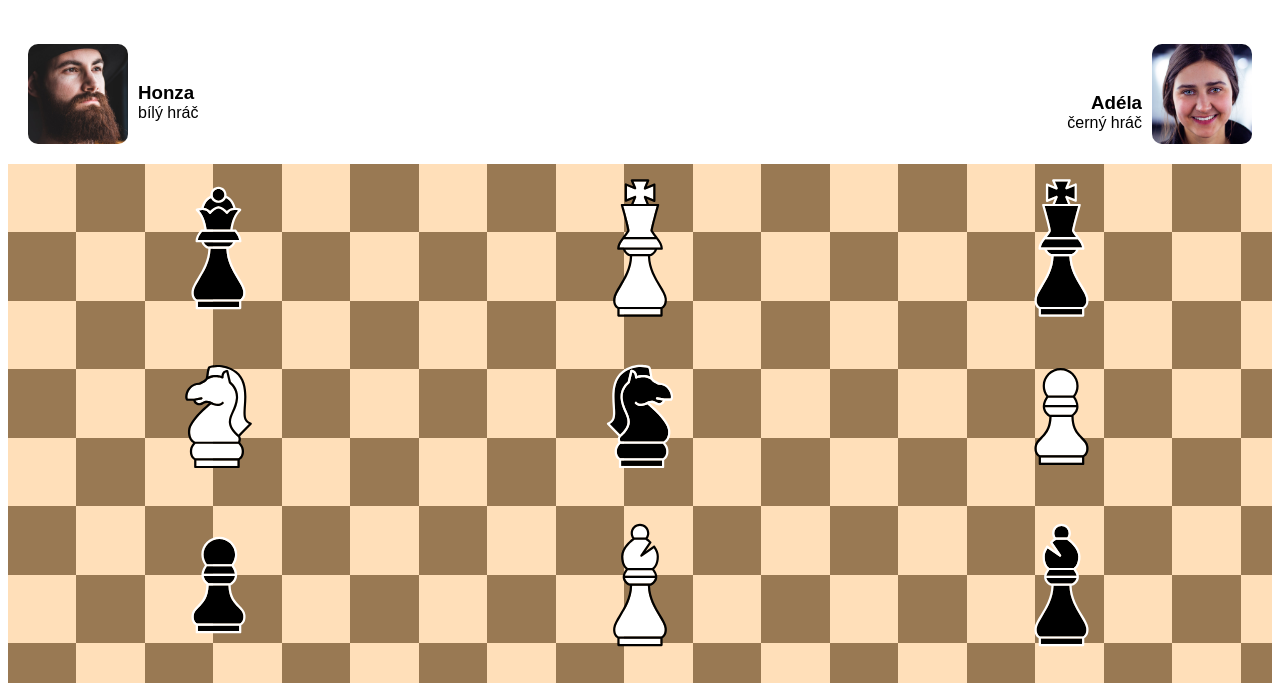
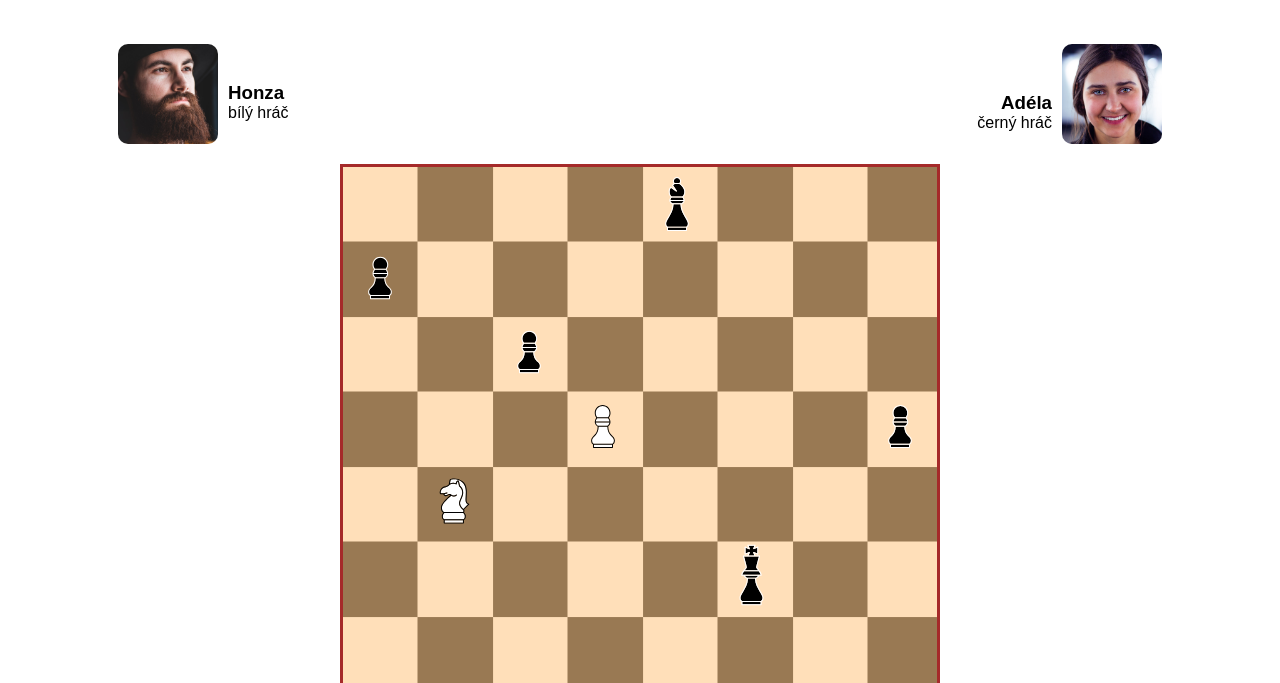
Before and after one commit to flyingandi/sachy-flyingandi, a plain HTML site: page index.html in a window 1280 px wide. Shown: the part 75-758 px from the top of the page. Drawn offline with Linux system fonts and the light colour scheme.

Commit message:
Figurky na místě

```diff
--- a/index.html
+++ b/index.html
@@ -37,7 +37,9 @@
 		<img src="obrazky/figurky/kun-bila.svg" id="kun-bila" alt="kun-bila">
 		<img src="obrazky/figurky/kun-cerna.svg" id="kun-cerna" alt="kun-cerna">
 		<img src="obrazky/figurky/pesec-bila.svg" id="pesec-bila" alt="pesec-bila">
-		<img src="obrazky/figurky/pesec-cerna.svg" id="pesec-cerna" alt="pesec-cerna">
+		<img src="obrazky/figurky/pesec-cerna.svg" id="pesec-cerna1" alt="pesec-cerna">
+		<img src="obrazky/figurky/pesec-cerna.svg" id="pesec-cerna2" alt="pesec-cerna">
+		<img src="obrazky/figurky/pesec-cerna.svg" id="pesec-cerna3" alt="pesec-cerna">
 		<img src="obrazky/figurky/strelec-bila.svg" id="strelec-bila" alt="strelec-bila">
 		<img src="obrazky/figurky/strelec-cerna.svg" id="strelec-cerna" alt="strelec-cerna">
 		<img src="obrazky/figurky/vez-bila.svg" id="vez-bila" alt="vez-bila">
--- a/styly.css
+++ b/styly.css
@@ -33,7 +33,7 @@ h2 {
     height: 100px;
     object-fit: cover;
     border-radius: 10px;
-    margin: 10px 10px 10px 10px;
+    margin: 10px 10px 10px 100px;
 }
 
 .box-adela {
@@ -52,33 +52,96 @@ h2 {
     object-fit: cover;
     border-radius: 10px;
     float: left;
-    margin: 0px 10px 10px 10px;
+    margin: 0px 100px 10px 10px;
 }
 
 .two {
     margin-top: 40px;
 }
 
-.sachovnice img {
-    width: 650px;
-    border: solid #654321 10px;
-    margin-left: 10px;
-}
 
 .figurky img {
-    width: 40%;
+    width: 100%;
 }
 
 .figurky {
     display: grid;
-	grid-template-rows: repeat(8, auto);
+	grid-template-rows: repeat(8, 1fr);
+    grid-template-columns: repeat(8, 1fr);
     justify-items: center;
     gap: 0;
-    background-image: url(obrazky/sachovnice.png);}
+    background-image: url(obrazky/sachovnice.png);
+}
+
+.figurky {
+    background-size: 600px;
+    width: 600px;
+    height: 600px;
+    border: 3px solid brown;
+    margin: auto;
+}
 
 .figurky #dama-bila {
+    display: none;
+    visibility: hidden;
+}
+.figurky #dama-cerna {
+    display: none;
+    visibility: hidden;
+}
+
+.figurky #kral-cerna {
+    grid-column: 6;
+    grid-row: 6;
+}
+.figurky #kral-bila {
+    grid-column: 6;
+    grid-row: 8;
+}
+.figurky #vez-cerna {
     grid-column: 3;
+    grid-row: 8;
+}
+.figurky #vez-bila {
+   display: none;
+   visibility: hidden;
+}
+
+.figurky #strelec-bila {
+    display: none;
+    visibility: hidden;
+ }
+
+.figurky #strelec-cerna{
+    grid-column: 5;
+    grid-row: 1;
+}
+.figurky #pesec-cerna1 {
+    grid-column: 1;
+    grid-row: 2;
+}
+.figurky #pesec-cerna2 {
+    grid-column: 3;
+    grid-row: 3;
+}
+.figurky #pesec-cerna3 {
+    grid-column: 8;
     grid-row: 4;
+}
+
+.figurky #pesec-bila {
+    grid-column: 4;
+    grid-row: 4;
+}
+
+.figurky #kun-bila {
+    grid-column: 2;
+    grid-row: 5;
+}
+
+.figurky #kun-cerna {
+    display: none;
+    visibility: hidden;
 }
 
 .knoflik {
```
